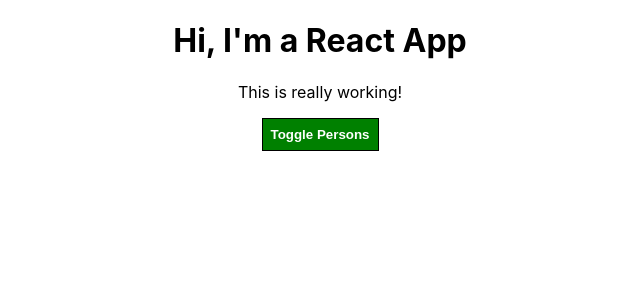
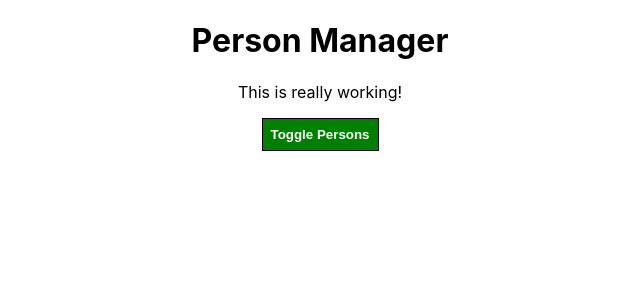
Before and after one commit to nazmulb/react.js, a React (Create React App) app in the folder learning/myapp/: page / in a window 1280 px wide. Shown: the top 300 px of the page, without its empty margins (320-960 px from the left). Built offline with nearby package versions, Linux system fonts and the light colour scheme.

Commit message:
added codes

```diff
--- a/learning/myapp/src/components/Cockpit/Cockpit.js
+++ b/learning/myapp/src/components/Cockpit/Cockpit.js
@@ -18,7 +18,7 @@
 
   return (
     <div className={classes.Cockpit}>
-      <h1>Hi, I'm a React App</h1>
+      <h1>{props.title}</h1>
       <p className={assignedClasses.join(" ")}>This is really working!</p>
       <button className={btnClasses} onClick={props.clicked}>
         Toggle Persons
--- a/learning/myapp/src/containers/App.js
+++ b/learning/myapp/src/containers/App.js
@@ -57,6 +57,7 @@
     return (
       <div className={classes.App}>
         <Cockpit
+          title={this.props.appTitle}
           persons={this.state.persons}
           showPersons={this.state.showPersons}
           clicked={this.toggleHandler}
--- a/learning/myapp/src/index.js
+++ b/learning/myapp/src/index.js
@@ -6,7 +6,7 @@
 
 ReactDOM.render(
   <React.StrictMode>
-    <App />
+    <App appTitle="Person Manager" />
   </React.StrictMode>,
   document.getElementById('root')
 );
```
